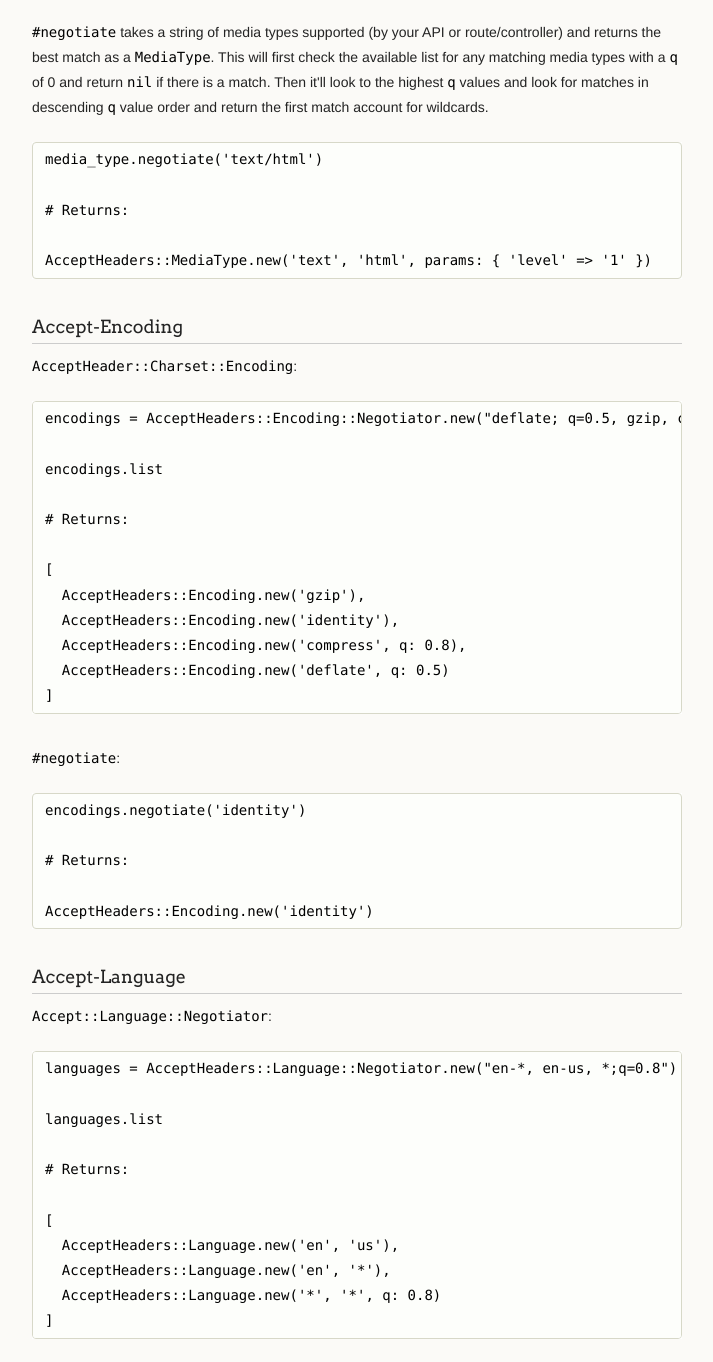
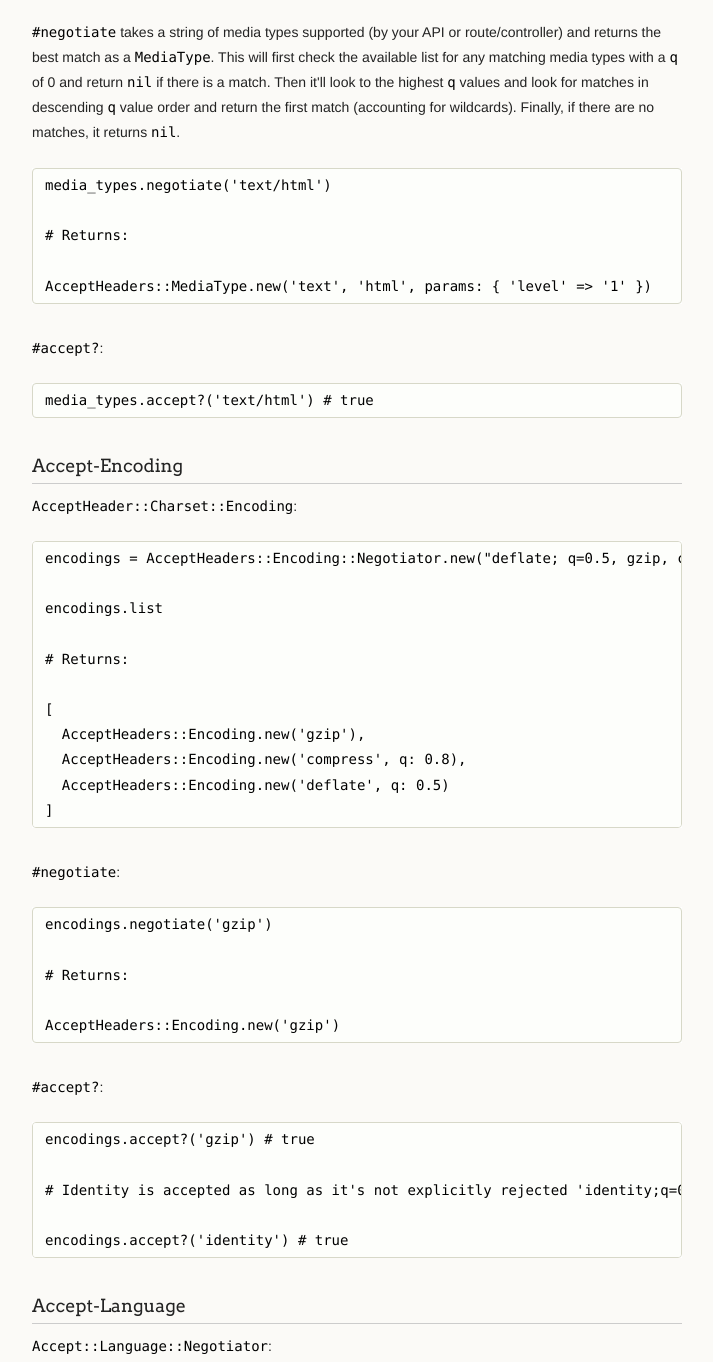
Before and after one commit to kamui/accept_headers, a plain HTML site: page index.html in a window 1280 px wide. Shown: the part 2360-3722 px from the top of the page, without its empty margins (278-991 px from the left). Drawn offline with Linux system fonts and the light colour scheme.

```diff
--- a/index.html
+++ b/index.html
@@ -95,13 +95,17 @@
   <span class="pl-sc">AcceptHeaders</span>::<span class="pl-sc">MediaType</span>.<span class="pl-kos">new</span>(<span class="pl-s1"><span class="pl-pds">'</span>text<span class="pl-pds">'</span></span>, <span class="pl-s1"><span class="pl-pds">'</span>*<span class="pl-pds">'</span></span>, <span class="pl-cos">q<span class="pl-pdc1">:</span></span> <span class="pl-cn">0.3</span>)
 ]</pre></div>
 
-<p><code>#negotiate</code> takes a string of media types supported (by your API or route/controller) and returns the best match as a <code>MediaType</code>. This will first check the available list for any matching media types with a <code>q</code> of 0 and return <code>nil</code> if there is a match. Then it'll look to the highest <code>q</code> values and look for matches in descending <code>q</code> value order and return the first match account for wildcards.</p>
+<p><code>#negotiate</code> takes a string of media types supported (by your API or route/controller) and returns the best match as a <code>MediaType</code>. This will first check the available list for any matching media types with a <code>q</code> of 0 and return <code>nil</code> if there is a match. Then it'll look to the highest <code>q</code> values and look for matches in descending <code>q</code> value order and return the first match (accounting for wildcards). Finally, if there are no matches, it returns <code>nil</code>.</p>
 
-<div class="highlight highlight-ruby"><pre>media_type.negotiate(<span class="pl-s1"><span class="pl-pds">'</span>text/html<span class="pl-pds">'</span></span>)
+<div class="highlight highlight-ruby"><pre>media_types.negotiate(<span class="pl-s1"><span class="pl-pds">'</span>text/html<span class="pl-pds">'</span></span>)
 
 <span class="pl-c"><span class="pl-pdc">#</span> Returns:</span>
 
 <span class="pl-sc">AcceptHeaders</span>::<span class="pl-sc">MediaType</span>.<span class="pl-kos">new</span>(<span class="pl-s1"><span class="pl-pds">'</span>text<span class="pl-pds">'</span></span>, <span class="pl-s1"><span class="pl-pds">'</span>html<span class="pl-pds">'</span></span>, <span class="pl-cos">params<span class="pl-pdc1">:</span></span> { <span class="pl-s1"><span class="pl-pds">'</span>level<span class="pl-pds">'</span></span> =&gt; <span class="pl-s1"><span class="pl-pds">'</span>1<span class="pl-pds">'</span></span> })</pre></div>
+
+<p><code>#accept?</code>:</p>
+
+<div class="highlight highlight-ruby"><pre>media_types.accept?(<span class="pl-s1"><span class="pl-pds">'</span>text/html<span class="pl-pds">'</span></span>) <span class="pl-c"><span class="pl-pdc">#</span> true</span></pre></div>
 
 <h3>
 <a id="accept-encoding" class="anchor" href="#accept-encoding" aria-hidden="true"><span class="octicon octicon-link"></span></a>Accept-Encoding</h3>
@@ -116,18 +120,25 @@
 
 [
   <span class="pl-sc">AcceptHeaders</span>::<span class="pl-sc">Encoding</span>.<span class="pl-kos">new</span>(<span class="pl-s1"><span class="pl-pds">'</span>gzip<span class="pl-pds">'</span></span>),
-  <span class="pl-sc">AcceptHeaders</span>::<span class="pl-sc">Encoding</span>.<span class="pl-kos">new</span>(<span class="pl-s1"><span class="pl-pds">'</span>identity<span class="pl-pds">'</span></span>),
   <span class="pl-sc">AcceptHeaders</span>::<span class="pl-sc">Encoding</span>.<span class="pl-kos">new</span>(<span class="pl-s1"><span class="pl-pds">'</span>compress<span class="pl-pds">'</span></span>, <span class="pl-cos">q<span class="pl-pdc1">:</span></span> <span class="pl-cn">0.8</span>),
   <span class="pl-sc">AcceptHeaders</span>::<span class="pl-sc">Encoding</span>.<span class="pl-kos">new</span>(<span class="pl-s1"><span class="pl-pds">'</span>deflate<span class="pl-pds">'</span></span>, <span class="pl-cos">q<span class="pl-pdc1">:</span></span> <span class="pl-cn">0.5</span>)
 ]</pre></div>
 
 <p><code>#negotiate</code>:</p>
 
-<div class="highlight highlight-ruby"><pre>encodings.negotiate(<span class="pl-s1"><span class="pl-pds">'</span>identity<span class="pl-pds">'</span></span>)
+<div class="highlight highlight-ruby"><pre>encodings.negotiate(<span class="pl-s1"><span class="pl-pds">'</span>gzip<span class="pl-pds">'</span></span>)
 
 <span class="pl-c"><span class="pl-pdc">#</span> Returns:</span>
 
-<span class="pl-sc">AcceptHeaders</span>::<span class="pl-sc">Encoding</span>.<span class="pl-kos">new</span>(<span class="pl-s1"><span class="pl-pds">'</span>identity<span class="pl-pds">'</span></span>)</pre></div>
+<span class="pl-sc">AcceptHeaders</span>::<span class="pl-sc">Encoding</span>.<span class="pl-kos">new</span>(<span class="pl-s1"><span class="pl-pds">'</span>gzip<span class="pl-pds">'</span></span>)</pre></div>
+
+<p><code>#accept?</code>:</p>
+
+<div class="highlight highlight-ruby"><pre>encodings.accept?(<span class="pl-s1"><span class="pl-pds">'</span>gzip<span class="pl-pds">'</span></span>) <span class="pl-c"><span class="pl-pdc">#</span> true</span>
+
+<span class="pl-c"><span class="pl-pdc">#</span> Identity is accepted as long as it's not explicitly rejected 'identity;q=0'</span>
+
+encodings.accept?(<span class="pl-s1"><span class="pl-pds">'</span>identity<span class="pl-pds">'</span></span>) <span class="pl-c"><span class="pl-pdc">#</span> true</span></pre></div>
 
 <h3>
 <a id="accept-language" class="anchor" href="#accept-language" aria-hidden="true"><span class="octicon octicon-link"></span></a>Accept-Language</h3>
@@ -154,12 +165,17 @@
 
 <span class="pl-sc">AcceptHeaders</span>::<span class="pl-sc">Language</span>.<span class="pl-kos">new</span>(<span class="pl-s1"><span class="pl-pds">'</span>en<span class="pl-pds">'</span></span>, <span class="pl-s1"><span class="pl-pds">'</span>us<span class="pl-pds">'</span></span>)</pre></div>
 
+<p><code>#accept?</code>:</p>
+
+<div class="highlight highlight-ruby"><pre>languages.accept?(<span class="pl-s1"><span class="pl-pds">'</span>en-gb<span class="pl-pds">'</span></span>) <span class="pl-c"><span class="pl-pdc">#</span> true</span></pre></div>
+
 <h2>
-<a id="todo" class="anchor" href="#todo" aria-hidden="true"><span class="octicon octicon-link"></span></a>Todo</h2>
+<a id="todo" class="anchor" href="#todo" aria-hidden="true"><span class="octicon octicon-link"></span></a>TODO</h2>
 
 <ul>
 <li>Write rack middleware</li>
 <li>More edge case tests</li>
+<li>Add rdoc</li>
 </ul>
 
 <h2>
```
Also changed, not shown: params.json (+1 -1 lines).
